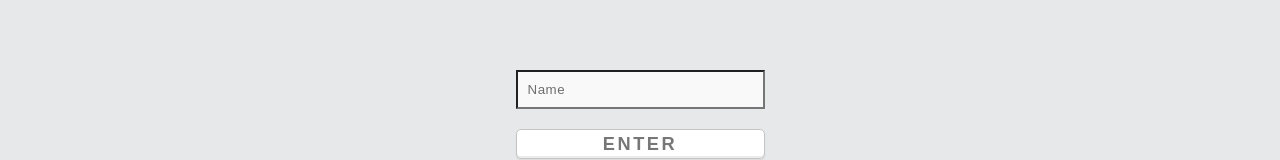
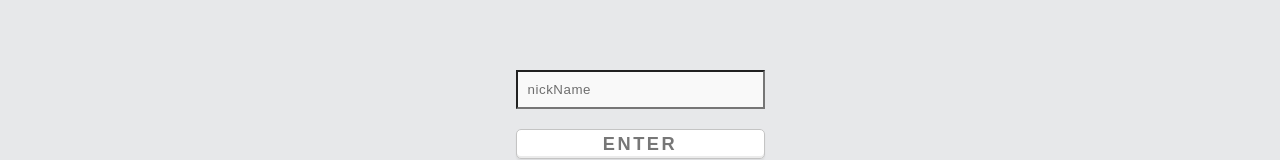
Before and after one commit to Kahoot-bootcamp4/kahootProject, a React (Create React App) app in the folder kahoot-project/: page /name in a window 1280 px wide. Shown: the part 339-499 px from the top of the page. Built offline with nearby package versions, Linux system fonts and the light colour scheme.

Commit message:
some fix

```diff
--- a/kahoot-project/src/components/User_Name/UserName.js
+++ b/kahoot-project/src/components/User_Name/UserName.js
@@ -38,12 +38,12 @@ class UserName extends Component {
                 <Name>
                     <Input type="text"
                            className="login__name"
-                           placeholder="Name"
-                           value={nickName}
-                           onChange={this.changeInput.bind(this, 'password')}
+                           placeholder="nickName"
+                           value={this.state.nickName}
+                           onChange={this.changeInput.bind(this, 'nickName')}
                     />
                     <br/>
-                    <Button height={30}  onClick={this.login}>Enter</Button>
+                    <Button height={30}  onClick={this.addNickName}>Enter</Button>
                 </Name>
             </DivName>
         )
@@ -60,7 +60,7 @@ const dispatchToProps = (dispatch) => {
     return {
         addNickName: ({nickName}) => {
             dispatch({
-                type: "USER_CHANGE_NAME",
+                type: "ADD_NEW_NICK_NAME",
                 nickName
             });
         },
--- a/kahoot-project/src/components/User_Start_Page/UserStartPage.js
+++ b/kahoot-project/src/components/User_Start_Page/UserStartPage.js
@@ -31,8 +31,8 @@ class UserStartPage extends Component {
         })
             .then((res)=>res.json())
             .then((data)=>{
-                debugger;
-                console.log(data);
+
+                // console.log(data);
                 if(data.data.status === 200) {
                     console.log("OK");
                 }
```
